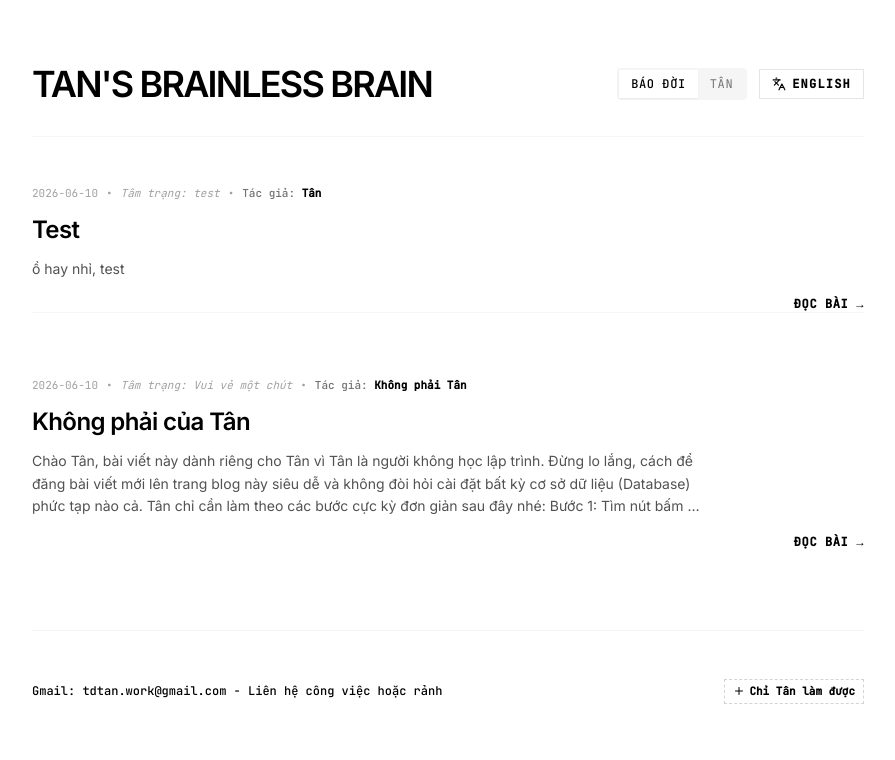
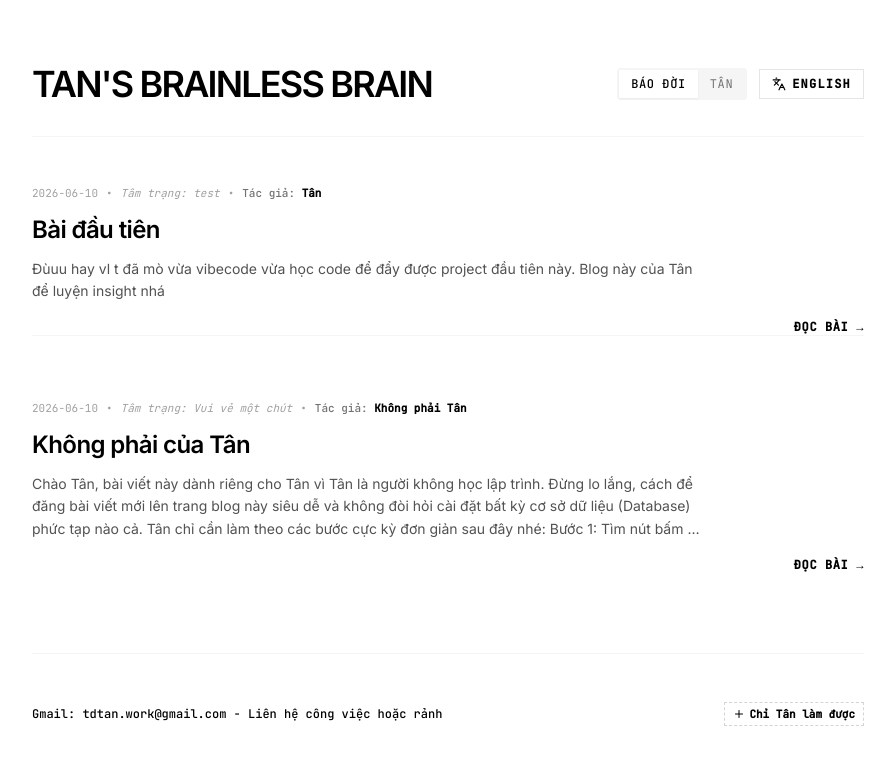
Before and after one commit to dtanielts/Tan-sbrainlessbrain, a React (Vite) app: page / in a window 1280 px wide. Shown: the top 760 px of the page, without its empty margins (192-1087 px from the left). Built offline with nearby package versions, Linux system fonts and the light colour scheme.

Commit message:
Update blog post content and titles

```diff
--- a/src/data.ts
+++ b/src/data.ts
@@ -4,10 +4,10 @@ export const INITIAL_POSTS: BlogPost[] = [
 
   {
     "id": "custom-1781101984959",
-    "title_vi": "Test",
-    "title_en": "test",
-    "content_vi": "ồ hay nhỉ, test",
-    "content_en": "test",
+    "title_vi": "Bài đầu tiên",
+    "title_en": "first",
+    "content_vi": "Đùuu hay vl t đã mò vừa vibecode vừa học code để đẩy được project đầu tiên này. Blog này của Tân để luyện insight nhá",
+    "content_en": "Daaamn, that’s so freaking cool. I figured it out by both vibe-coding and learning to code, and managed to ship this first project. This is Tan’s blog for practicing insights",
     "date": "2026-06-10",
     "mood_vi": "test",
     "mood_en": "test",
```
